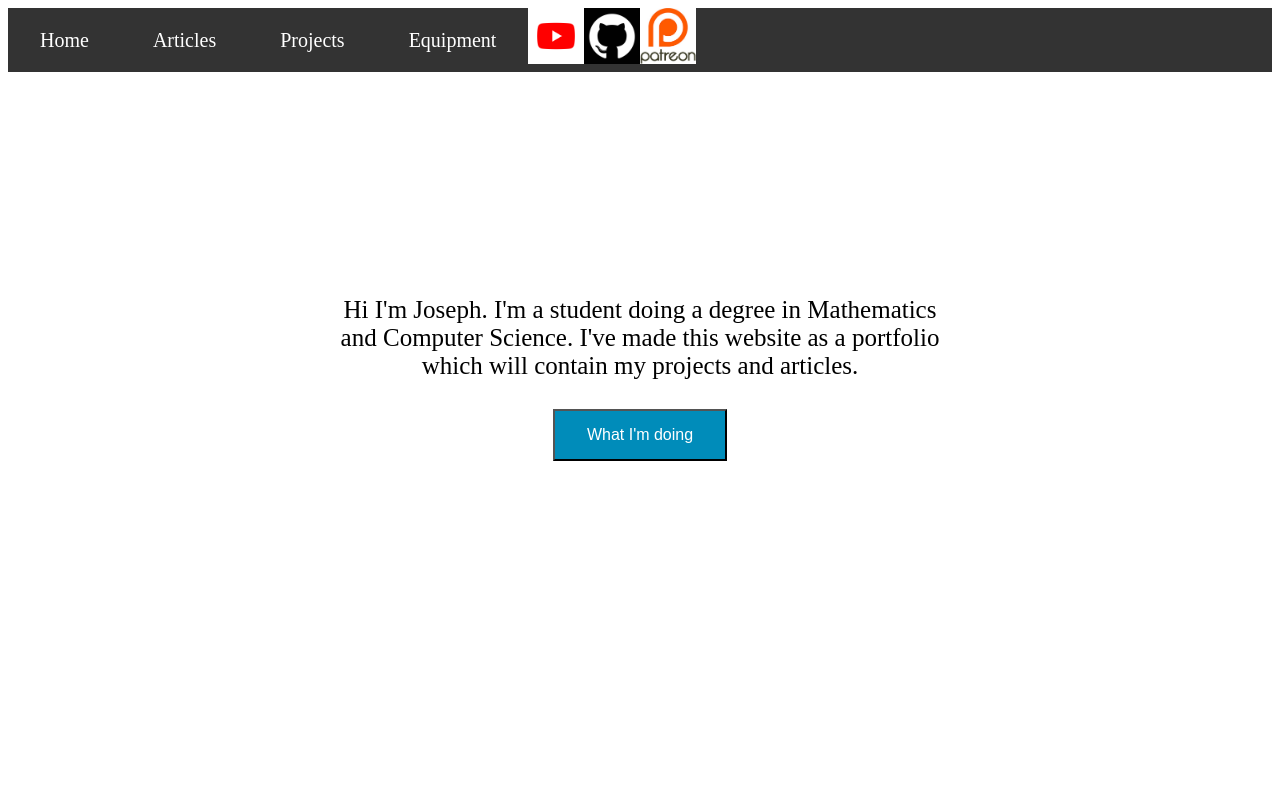
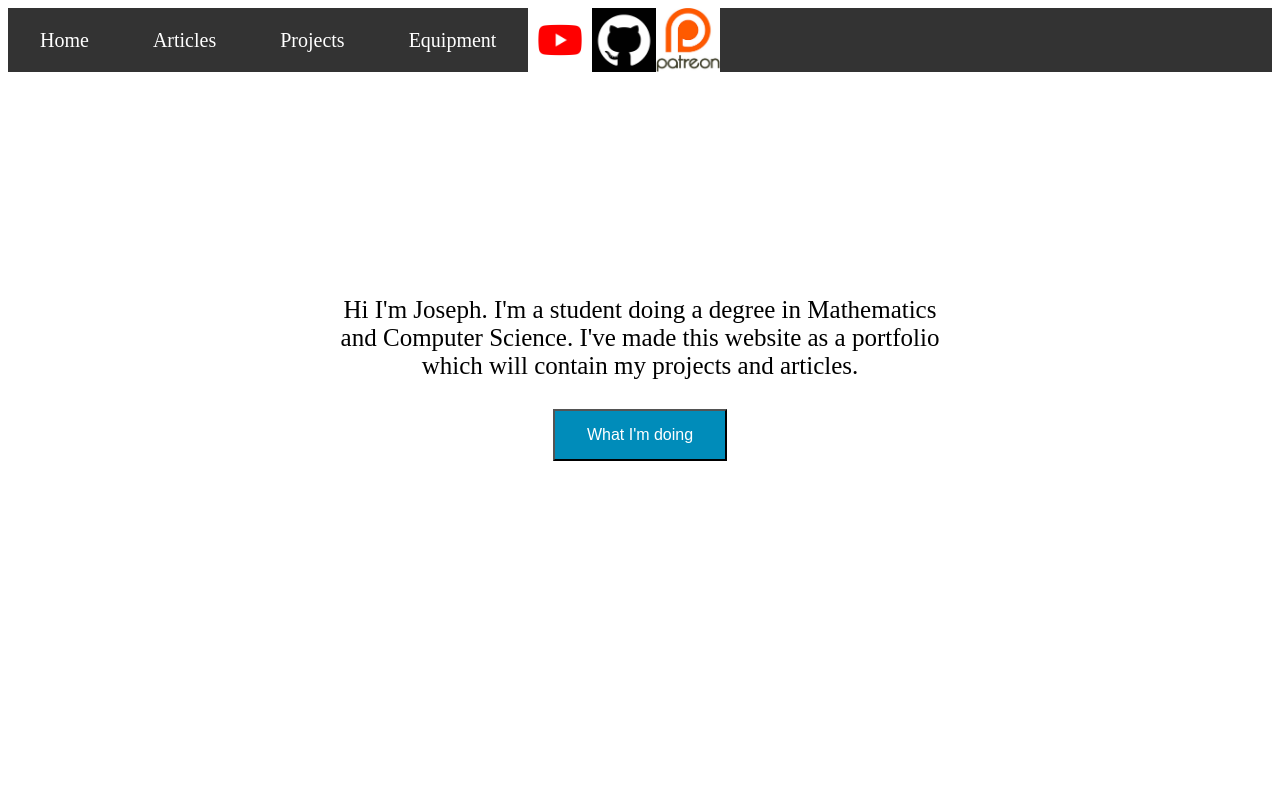
Before and after one commit to JoeFarrellYT/JoeFarrellYT.github.io, a plain HTML site: page index.html in a window 1280 px wide. Shown: the top 800 px of the page. Drawn offline with nearby package versions, Linux system fonts and the light colour scheme.

Commit message:
Update index.html

```diff
--- a/index.html
+++ b/index.html
@@ -20,9 +20,9 @@
 			  </div>
 		  <li class="dropdown"><a href="Projects.html" class="dropbtn">Projects</a></li>
 		  <li class="dropdown"><a href="Equipment.html" class="dropbtn">Equipment</a></li>
-		  <li class="twitter_img"><a href="https://www.youtube.com/channel/UC15FT8WuQwdTKThSMlYW5Sg"  class= "twitter"><img src="Assets/youtube.webp" alt="Youtube Link" style="height:7vh;width:auto;padding:0px 0px;"></a></li>
-		  <li class="twitter_img"><a href="https://github.com/JoeFarrellYT"  class= "twitter"><img src="Assets/github.png" alt="Github Link" style="height:7vh;width:auto;padding:0px 0px;"></a></li>
-		  <li class="twitter_img"><a href="https://patreon.com/joefarrellyt"  class= "twitter"><img src="Assets/patreon.png" alt="Patreon Link" style="height:7vh;width:auto;padding:0px 0px;"></a></li>
+		  <li class="twitter_img"><a href="https://www.youtube.com/channel/UC15FT8WuQwdTKThSMlYW5Sg"  class= "twitter"><img src="Assets/youtube.webp" alt="Youtube Link" style="height:8vh;width:auto;padding:0px 0px;"></a></li>
+		  <li class="twitter_img"><a href="https://github.com/JoeFarrellYT"  class= "twitter"><img src="Assets/github.png" alt="Github Link" style="height:8vh;width:auto;padding:0px 0px;"></a></li>
+		  <li class="twitter_img"><a href="https://patreon.com/joefarrellyt"  class= "twitter"><img src="Assets/patreon.png" alt="Patreon Link" style="height:8vh;width:auto;padding:0px 0px;"></a></li>
 	</ul>
 
 	<div id = "Intro">
```
